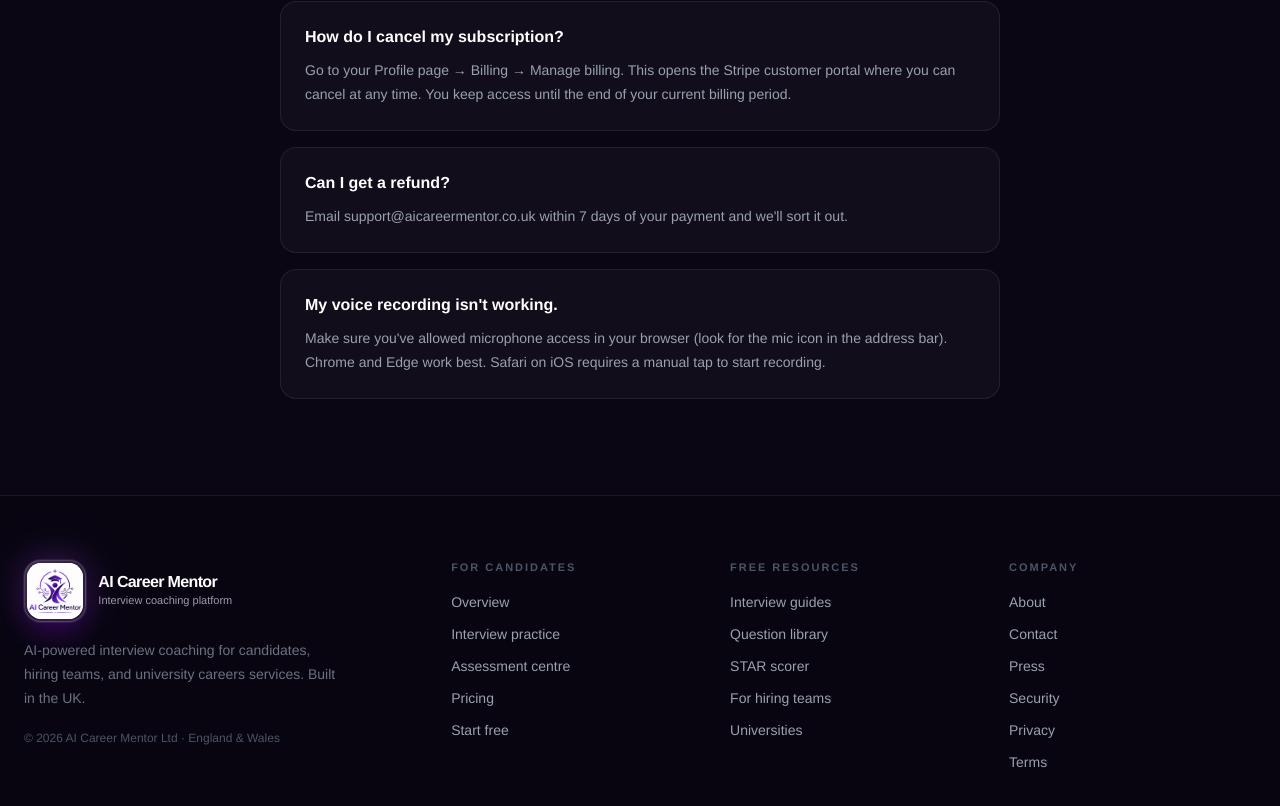
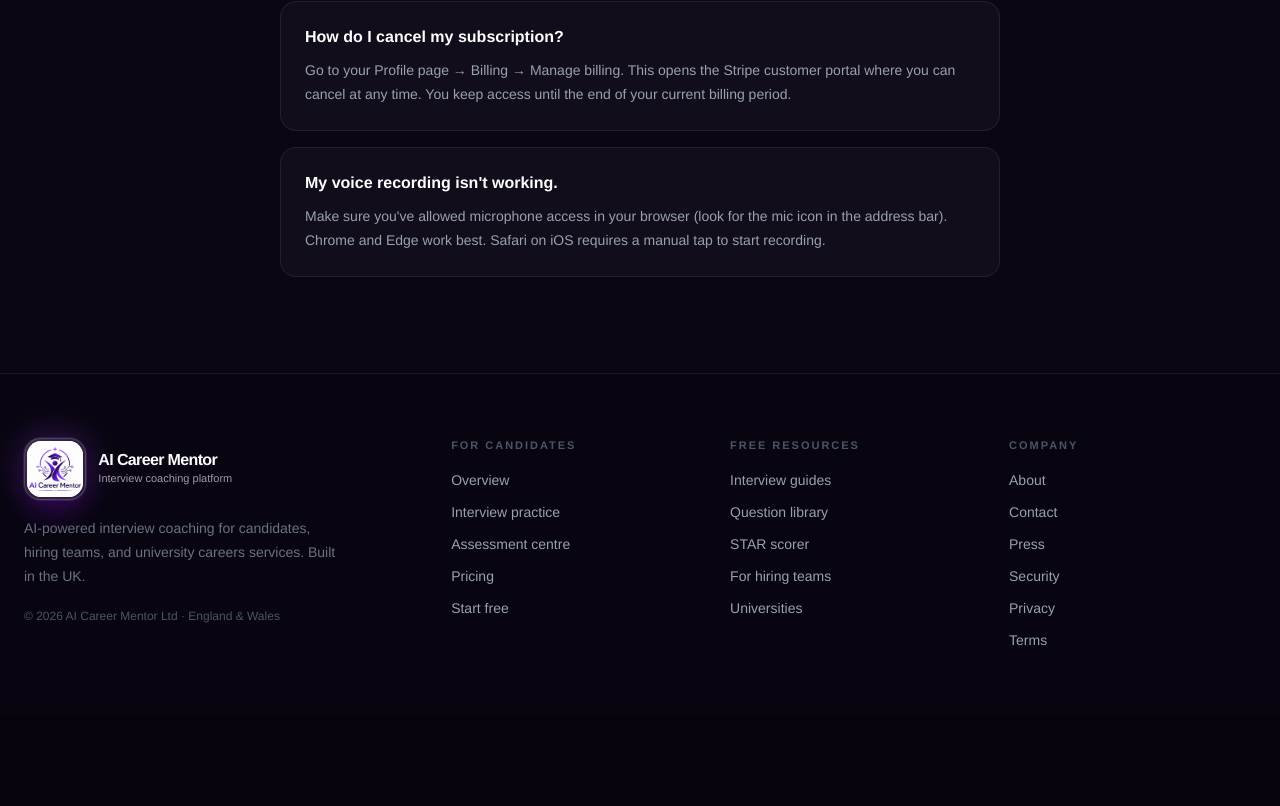
Before and after one commit to kumarrak1k/aim-mvp, a Next.js app: page /contact in a window 1280 px wide. Shown: the part 1000-1806 px from the top of the page. After the commit the page ends 1714 px from the top, so only its background shows below. Built offline with nearby package versions, Linux system fonts and the light colour scheme.

Commit message:
Remove refund FAQ from contact page
Co-Authored-By: Claude Sonnet 4.6 <noreply@anthropic.com>

```diff
--- a/app/contact/page.tsx
+++ b/app/contact/page.tsx
@@ -57,10 +57,6 @@ const faqs = [
   {
     q: "How do I cancel my subscription?",
     a: "Go to your Profile page → Billing → Manage billing. This opens the Stripe customer portal where you can cancel at any time. You keep access until the end of your current billing period.",
-  },
-  {
-    q: "Can I get a refund?",
-    a: "Email support@aicareermentor.co.uk within 7 days of your payment and we'll sort it out.",
   },
   {
     q: "My voice recording isn't working.",
```
